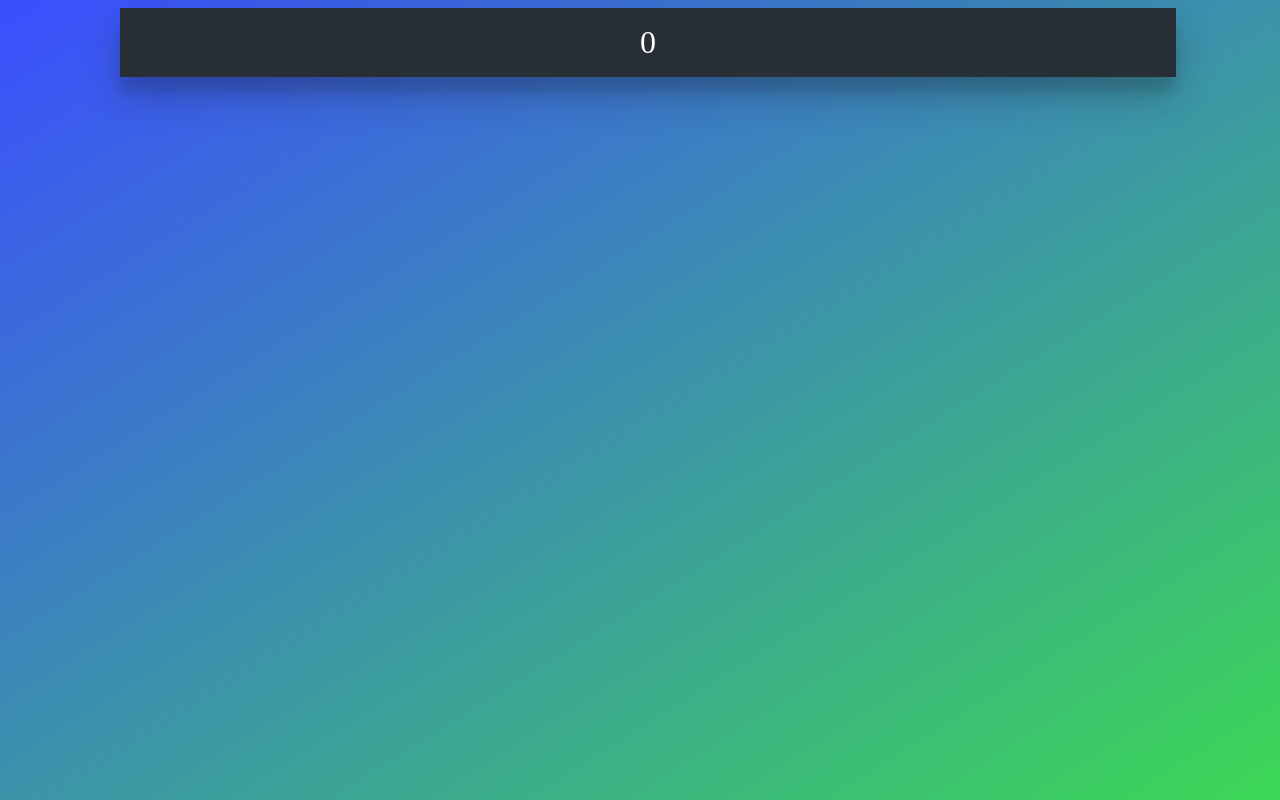
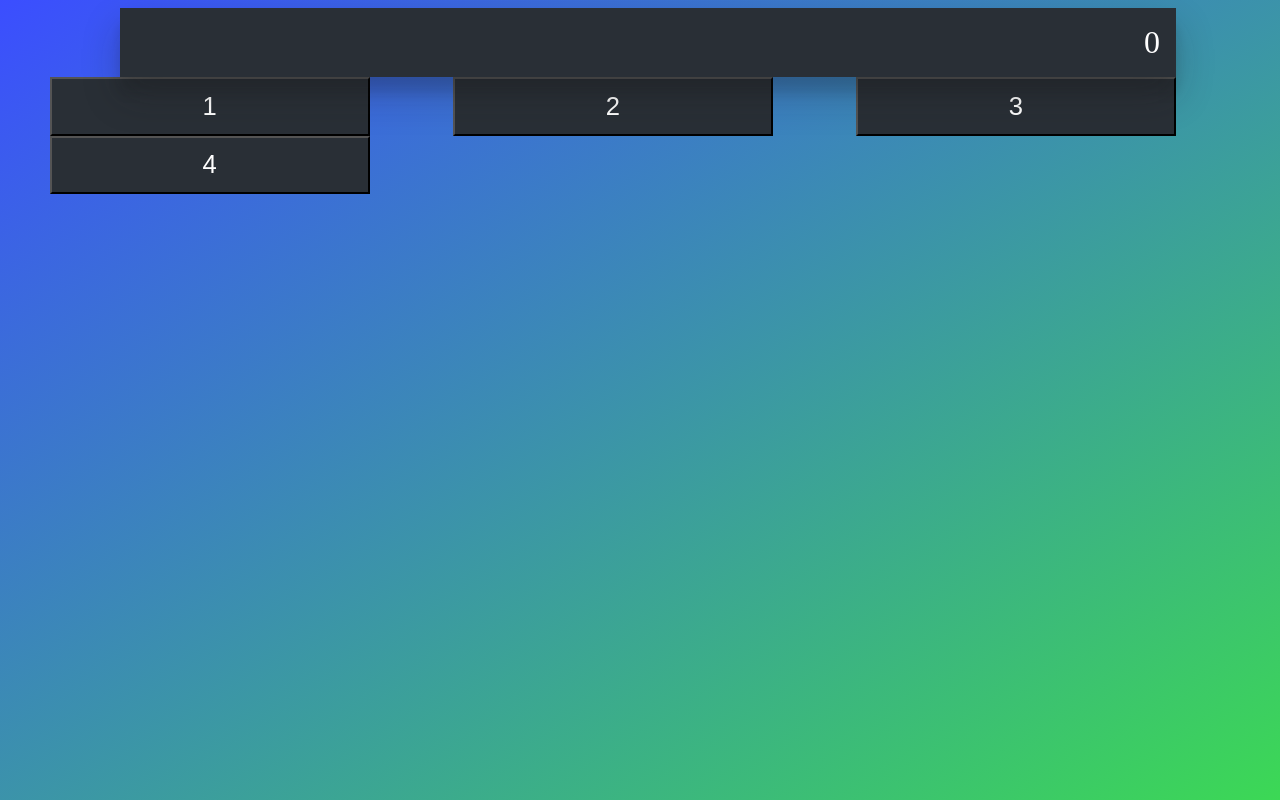
Before and after one commit to juan1630/calc-react, a React (Create React App) app: page / in a window 1280 px wide. Built offline with nearby package versions, Linux system fonts and the light colour scheme.

Commit message:
se agregaron los componentes button

```diff
--- a/package.json
+++ b/package.json
@@ -6,6 +6,7 @@
     "@testing-library/jest-dom": "^5.11.5",
     "@testing-library/react": "^11.1.0",
     "@testing-library/user-event": "^12.1.10",
+    "prop-types": "^15.7.2",
     "react": "^17.0.1",
     "react-dom": "^17.0.1",
     "react-scripts": "4.0.0",
--- a/src/App.css
+++ b/src/App.css
@@ -9,7 +9,7 @@ body{
 }
 
 .App {
-  text-align: center;
+  text-align: right;
   font-size: 2em;
   font-weight: 100;
   margin-top: 1rem;
@@ -26,3 +26,13 @@ body{
     box-shadow: 0 19px 38px rgba(25, 25, 25, .24),
   0 15px 12px rgba(19, 19, 19, .12);
   }
+
+.numbers >button {
+  margin: 0  2.6rem;
+  width: 25%;
+  height: 50%;
+  padding: 0.8rem;
+  background-color: #292f36;
+  color:white;
+  font-size:1.6rem;
+}
--- a/src/App.jsx
+++ b/src/App.jsx
@@ -1,6 +1,9 @@
 // importacion
 import React from 'react';
 import Result from './components/result';
+import Button from './components/button';
+
+// siempre se pone primero los componentes y despues el css
 import './App.css'
 
 
@@ -10,8 +13,24 @@ import './App.css'
 // funcion de flecha o arrow function
 const App = () => {
 
+const textHandlerFunction = text => {
+     console.log("Button ", text);
+  }
   // cuerpo de la funcion
-  return (  <Result  value={0}  /> );
+  return (  <main>
+     <Result value={"0"} />
+     <div className="numbers" >
+           <Button  text={1}  clickHandler={ textHandlerFunction }  />
+           <Button  text={2}  clickHandler={ textHandlerFunction } />
+           <Button  text={3}  clickHandler={ textHandlerFunction } />
+           <Button  text={4}  clickHandler={ textHandlerFunction } />
+     </div>
+    </main>
+
+  );
+  // se debn de cerrar todas las etiquetas
+  // si no le paso nigun parametro por medio de propTypes no da nigun error
+
 }
 
 // para enviar un valor de tipo string se envia por ""
--- /dev/null
+++ b/src/components/button.jsx
@@ -0,0 +1,19 @@
+import React from 'react';
+import PropTypes from 'prop-types';
+
+// componete
+
+const Button = ({type, text, clickHandler}) => (<button className={type}
+  onClick={ ()=> clickHandler(text) }>
+  <span>{ text }</span>
+  </button>);
+               // de esta forma asociamos el evento click y disparamos el evento
+
+
+// objeto de la validacion
+Button.propTypes = {
+    type: PropTypes.string,
+    text:PropTypes.number.isRequired,
+    clickHandler: PropTypes.func.isRequired
+}
+export default Button;
--- a/src/components/result.jsx
+++ b/src/components/result.jsx
@@ -1,16 +1,41 @@
 import React from 'react';
+import { PropTypes } from 'prop-types';
 
+// aplicamos el destrucuting de forma directa a los props
+const Result = ({value} ) => {
+// estamos aplicando el destrucutring de un objeto a medio de ejemplo
+const person = {
+  name:'Juan',
+  id:1,
+  nick:'Juancho'
+}
 
-const Result = ( propiedades ) => {
+let { name, id, nick } = person;
+console.log( name , nick, id);
+// const {  value } = props;
 
-  console.log( propiedades );
-
+// la liberia prop types nos ayuda a validar los datos que se le envian al componente
   return (<div  className="App react-calculator" >
-              {propiedades.value}
+              {value}
         </div>)
 }
 
+// dentro de este objeto van los props que vamos a validar
+Result.propTypes = {
+  value: PropTypes.string.isRequired
+  // nos aseguramos de que se mande la propiedad value
+  // requerimos la propiedad por medio de isRequired
+}
+
+// ponemos por defecto el valor de esta propiedad
+Result.defaultProps= {
+  value:"0"
+  //porps: "Hola"
+  // etc
+}
+
 export default Result;
-            // imprimimos los valores que se envian del componente padre
+
+// imprimimos los valores que se envian del componente padre
 // los parametros pasan los valores de un componente padre a un componente hijo
 // los props son las propiedades que recibe el componente
```
